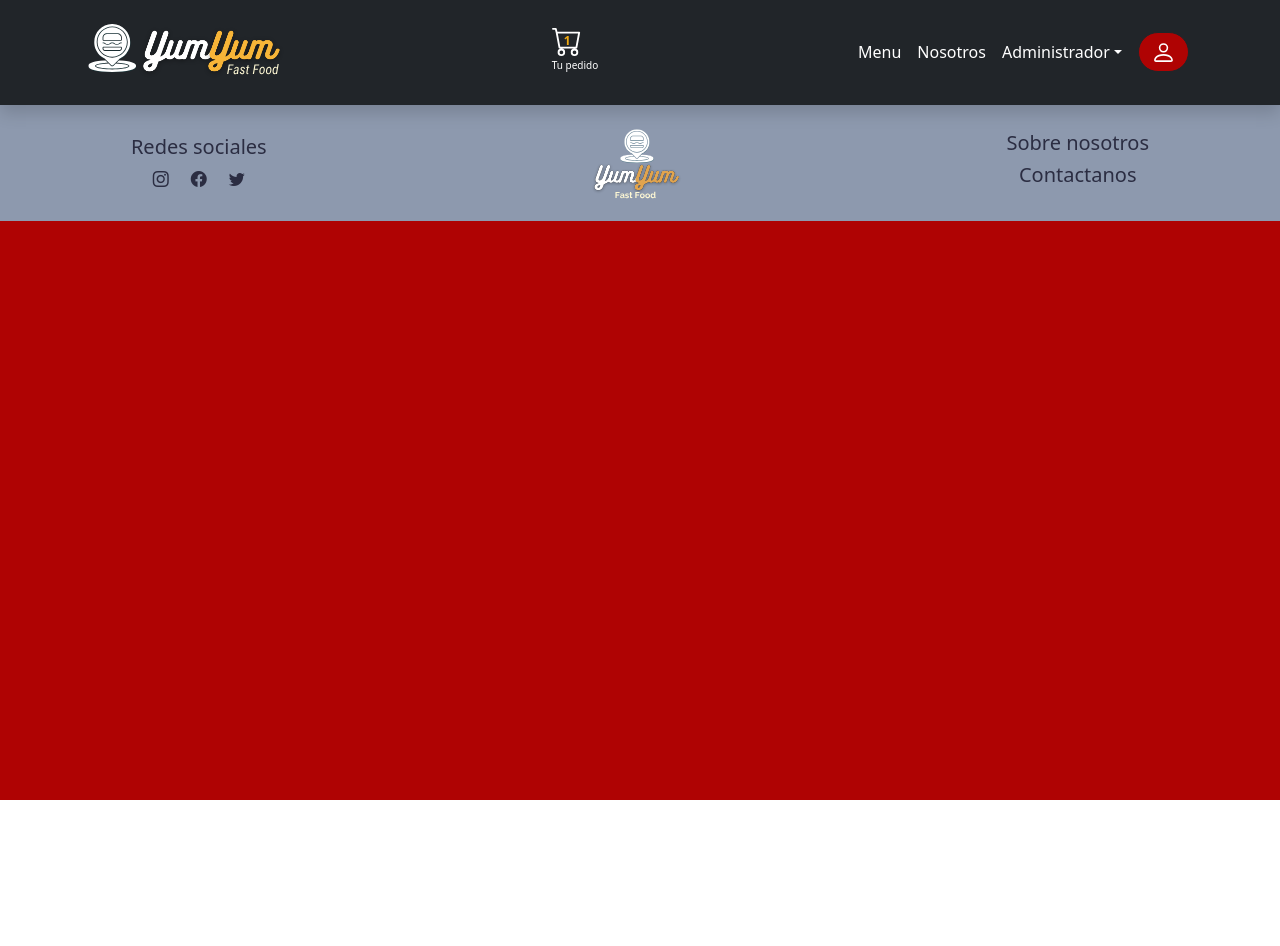
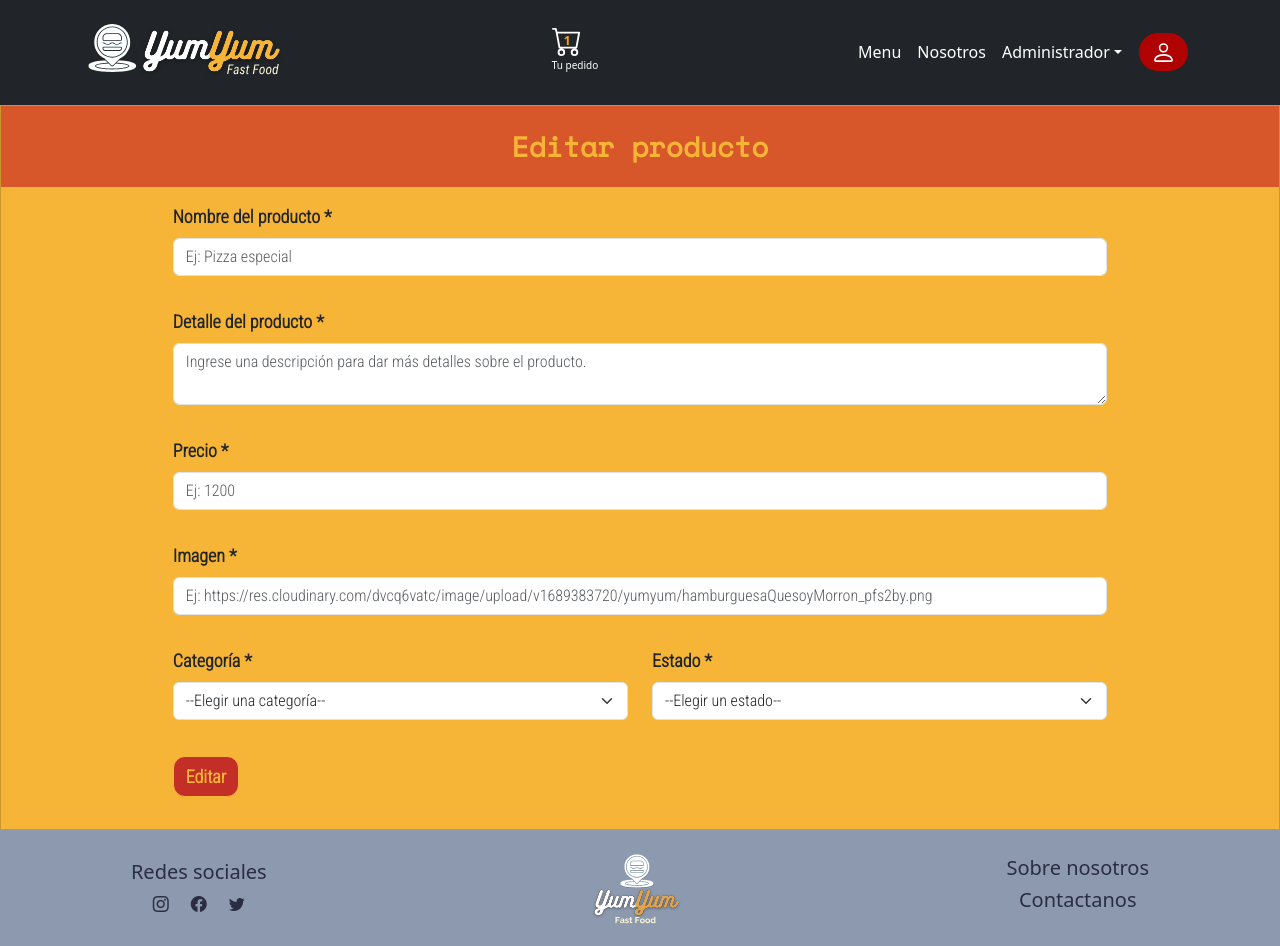
Before and after one commit to lourdesgarciafyl/PF-YumYum-frontend, a React (Vite) app: page / in a window 1280 px wide. Before the commit the page ends 800 px from the top, so only its background shows below. Built offline with nearby package versions, Linux system fonts and the light colour scheme.

Commit message:
se hizo el maquetado del formulario

```diff
--- a/src/App.jsx
+++ b/src/App.jsx
@@ -1,13 +1,14 @@
-import "bootstrap/dist/css/bootstrap.min.css";
-import "./App.css";
-import Footer from "./components/common/Footer";;
-import Navegacion from "./components/common/Navegacion"
+import 'bootstrap/dist/css/bootstrap.min.css';
+import './App.css';
+import Footer from './components/common/Footer';
+import Navegacion from './components/common/Navegacion';
+import EditarProducto from './components/views/producto/EditarProducto';
 function App() {
   return (
     <>
-
-          <Navegacion></Navegacion>
-          <Footer></Footer>
+      <Navegacion></Navegacion>
+      <EditarProducto />
+      <Footer></Footer>
     </>
   );
 }
--- a/src/components/views/producto/EditarProducto.jsx
+++ b/src/components/views/producto/EditarProducto.jsx
@@ -0,0 +1,148 @@
+import '../../../css/formularioAdminProductos.css';
+import { Form, Button, Card, Row, Col } from 'react-bootstrap';
+import { useForm } from 'react-hook-form';
+
+const EditarProducto = () => {
+  const {
+    register,
+    formState: { errors },
+    reset,
+    handleSubmit,
+  } = useForm();
+
+  const onSubmit = (datos) => {
+    console.log(datos);
+  };
+
+  return (
+    <Card className="fondoAmarillo mainSection rounded-0">
+      <div className="fondoNaranja letraAmarilla letraSpace">
+        <Card.Title className="my-4 text-center fw-bold fs-3">
+          Editar producto
+        </Card.Title>
+      </div>
+      <Card.Body className="py-3 w-100 mx-auto">
+        <Form
+          noValidate
+          className="w-75 mx-auto letraRoboto"
+          onSubmit={handleSubmit(onSubmit)}
+        >
+          <Form.Group className="mb-2 fw-bold" controlId="formNombre">
+            <Form.Label className="letraFormLabel">
+              Nombre del producto *
+            </Form.Label>
+            <Form.Control
+              type="text"
+              placeholder="Ej: Pizza especial"
+            ></Form.Control>
+            <Form.Text className="text-danger ms-1">
+              {errors.nombreProducto?.message}
+            </Form.Text>
+          </Form.Group>
+
+          <Form.Group className="mb-2 fw-bold" controlId="formDetalle">
+            <Form.Label className="letraFormLabel">
+              Detalle del producto *
+            </Form.Label>
+            <Form.Control
+              type="text"
+              as="textarea"
+              rows={2}
+              placeholder="Ingrese una descripción para dar más detalles sobre el producto."
+            ></Form.Control>
+            <Form.Text className="text-danger ms-1">
+              {errors.detalle?.message}
+            </Form.Text>
+          </Form.Group>
+
+          <Form.Group className="mb-2 fw-bold" controlId="formPrecio">
+            <Form.Label className="letraFormLabel">Precio *</Form.Label>
+            <Form.Control type="number" placeholder="Ej: 1200"></Form.Control>
+            <Form.Text className="text-danger ms-1">
+              {errors.precio?.message}
+            </Form.Text>
+          </Form.Group>
+
+          <Form.Group className="mb-2 fw-bold" controlId="formImagen">
+            <Form.Label className="letraFormLabel">Imagen *</Form.Label>
+            <Form.Control
+              type="text"
+              placeholder="Ej: https://res.cloudinary.com/dvcq6vatc/image/upload/v1689383720/yumyum/hamburguesaQuesoyMorron_pfs2by.png"
+            ></Form.Control>
+            <Form.Text className="text-danger ms-1">
+              {errors.imagen?.message}
+            </Form.Text>
+          </Form.Group>
+
+          <Row>
+            <Col lg={6}>
+              <Form.Group className="mb-2 fw-bold" controlId="formCategoria">
+                <Form.Label className="letraFormLabel">Categoría *</Form.Label>
+                <Form.Select
+                  {...register('categoria', {
+                    required: 'Debe seleccionar una categoría',
+                  })}
+                >
+                  <option value="" className="formSelect">
+                    --Elegir una categoría--
+                  </option>
+                  <option value="Hamburguesa" className="formSelect">
+                    Hamburguesa
+                  </option>
+                  <option value="Pizza" className="formSelect">
+                    Pizza
+                  </option>
+                  <option value="Veggie" className="formSelect">
+                    Veggie
+                  </option>
+                  <option value="Bebida" className="formSelect">
+                    Bebida
+                  </option>
+                  <option value="Promociones" className="formSelect">
+                    Promoción
+                  </option>
+                  <option value="Otro" className="formSelect">
+                    Otro
+                  </option>
+                </Form.Select>
+                <Form.Text className="text-danger ms-1">
+                  {errors.categoria?.message}
+                </Form.Text>
+              </Form.Group>
+            </Col>
+
+            <Col lg={6}>
+              <Form.Group className="mb-2 fw-bold" controlId="formEstado">
+                <Form.Label className="letraFormLabel">Estado *</Form.Label>
+                <Form.Select
+                  {...register('estado', {
+                    required: 'Debe seleccionar el estado del producto.',
+                  })}
+                >
+                  <option value="" className="formSelect">
+                    --Elegir un estado--
+                  </option>
+                  <option value="Activo" className="formSelect">
+                    Activo
+                  </option>
+                  <option value="Inactivo" className="formSelect">
+                    Inactivo
+                  </option>
+                </Form.Select>
+                <Form.Text className="text-danger ms-1">
+                  {errors.estado?.message}
+                </Form.Text>
+              </Form.Group>
+            </Col>
+          </Row>
+
+          <Button className="mt-1 mb-3 fw-bold" type="submit" id="btnEditar">
+            Editar
+          </Button>
+        </Form>
+      </Card.Body>
+    </Card>
+  );
+};
+
+export default EditarProducto;
--- a/src/css/formularioAdminProductos.css
+++ b/src/css/formularioAdminProductos.css
@@ -1,19 +1,30 @@
-.letraFormLabel{
+.letraFormLabel {
   font-size: large;
 }
-.formSelect{
+.formSelect {
   background-color: #d8572a;
   color: #f7b538;
   font-weight: bold;
 }
-#btnAgregar{
+#btnAgregar {
   background-color: #c32f27;
   color: #f7b538;
   border-color: #f7b538;
   border-radius: 12px;
   font-size: large;
 }
-#btnAgregar:hover{
+#btnAgregar:hover {
   background-color: #d8572a;
   border-color: #f7b538;
 }
+#btnEditar {
+  background-color: #c32f27;
+  color: #f7b538;
+  border-color: #f7b538;
+  border-radius: 12px;
+  font-size: large;
+}
+#btnEditar:hover {
+  background-color: #d8572a;
+  border-color: #f7b538;
+}
```
Lines whose indentation alone changed are shown as unchanged.
